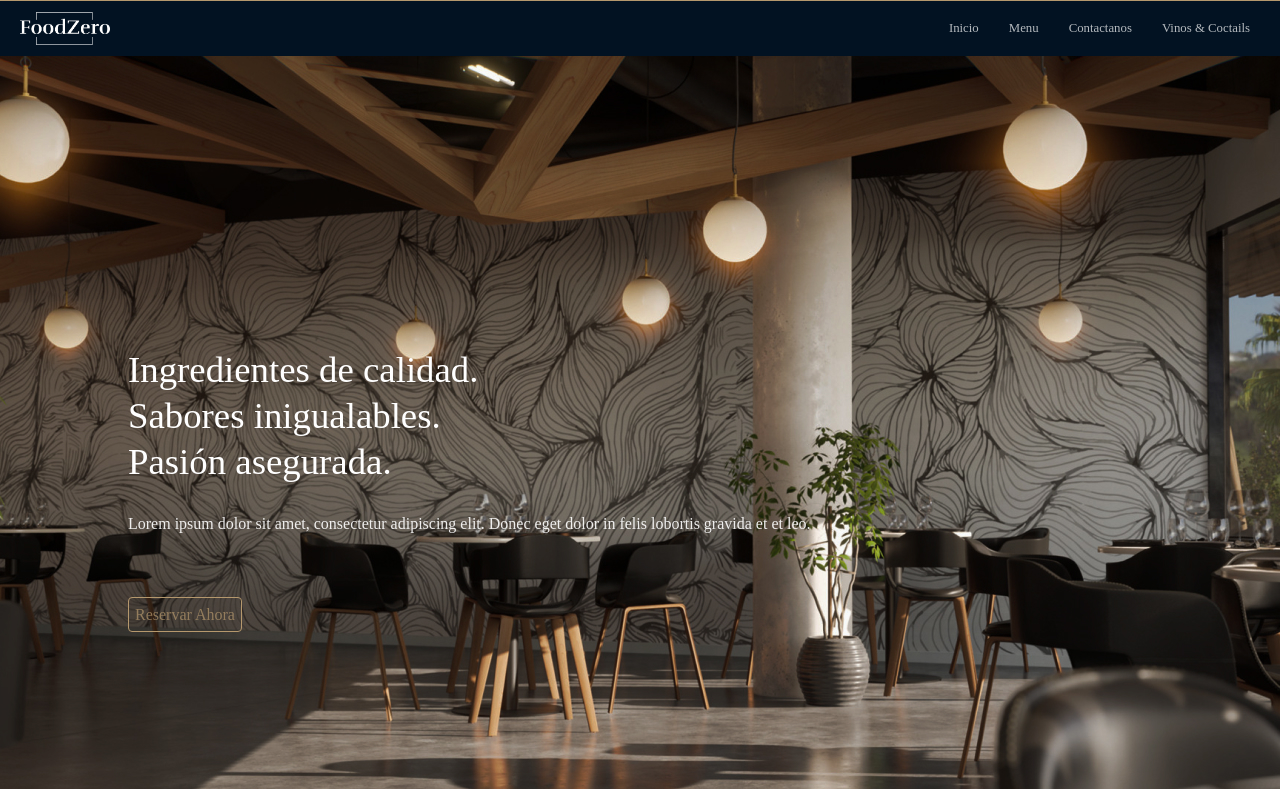
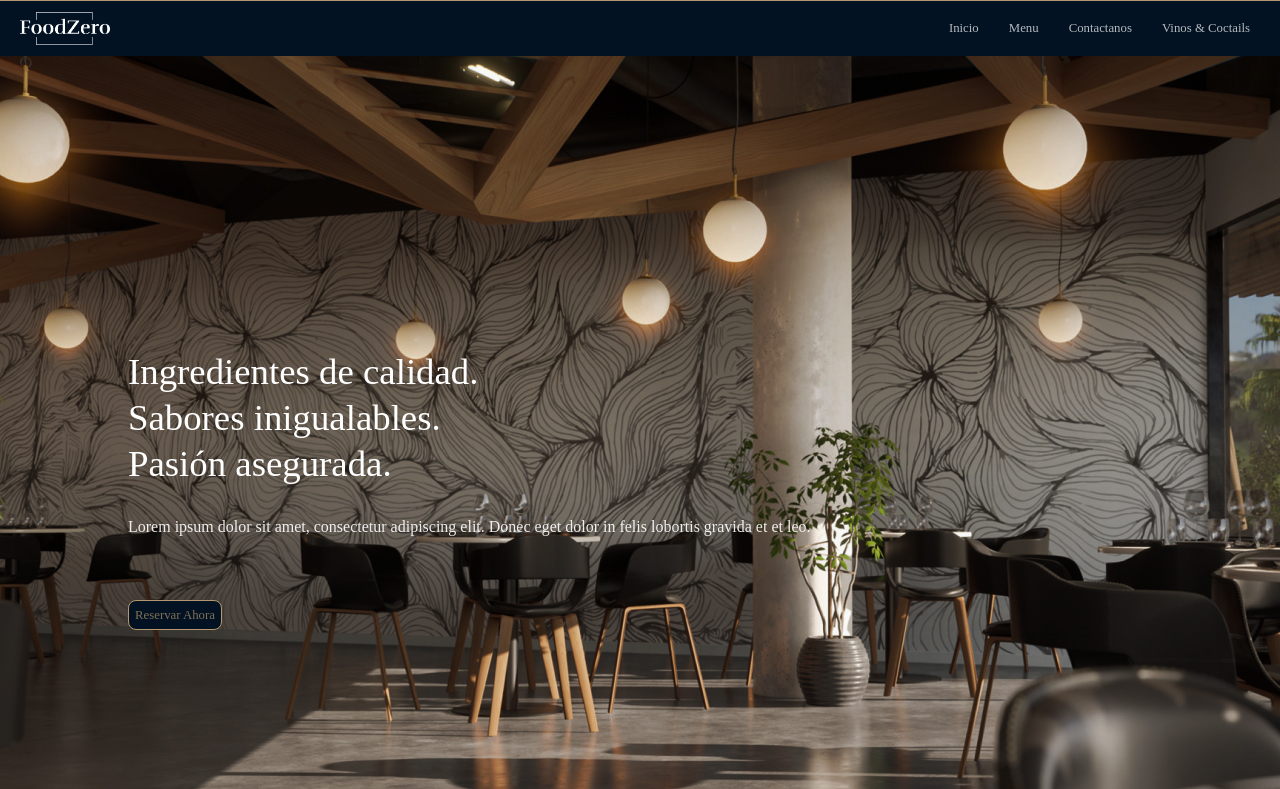
Before and after one commit to agufernndez/proyecto-restaurant-react, a React (Create React App) app in the folder frontend/: page / in a window 1280 px wide. Shown: the top 789 px of the page. Built offline with nearby package versions, Linux system fonts and the light colour scheme.

Commit message:
cree componente Button.Tiene props text y link para cada caso

```diff
--- a/frontend/src/App.css
+++ b/frontend/src/App.css
@@ -94,13 +94,13 @@ i {
     font-size: 2rem;
   }
 
-  button {
+  /* button {
     height: 35px;
   }
 
   button a {
     font-size: 1rem;
-  }
+  } */
 
   i {
     font-size: 1rem;
--- /dev/null
+++ b/frontend/src/components/layout/Button/Button.js
@@ -0,0 +1,14 @@
+import React from 'react';
+import { Link } from 'react-router-dom';
+import "./button.css"
+
+
+const Button = props => {
+    return (
+        <button className="button">
+            <Link to={props.link}>{props.text}</Link>
+        </button>
+     );
+}
+
+export default Button;
--- /dev/null
+++ b/frontend/src/components/layout/Button/button.css
@@ -0,0 +1,28 @@
+.button {
+    background: none;
+    border: 1px solid var(--marron);
+    border-radius: 4px;
+    height: 30px;
+    width:fit-content;
+
+}
+
+.button:hover {
+    background-color: var(--marron);
+    color: var(--blanco);
+}
+
+.button a {
+    text-decoration: none;
+    color: var(--marron);
+    font-family: 'Bodoni Moda', serif;
+    background: none;
+    font-size: 0.8rem;
+
+}
+
+.button a:hover {
+    text-decoration: underline;
+    color: var(--blanco);
+
+}
--- a/frontend/src/pages/Contactanos/contactanos.css
+++ b/frontend/src/pages/Contactanos/contactanos.css
@@ -100,7 +100,7 @@
     }
 
     .button {
-        width: 8vw;
+        width: fit-content;
         border-radius: 8px;
     }
 }
--- a/frontend/src/pages/Home/HomePage.jsx
+++ b/frontend/src/pages/Home/HomePage.jsx
@@ -1,5 +1,6 @@
 import React from 'react';
 import { Link } from 'react-router-dom';
+import Button from '../../components/layout/Button/Button';
 import Reservar from '../../components/layout/Reservar/Reservar';
 import "./home.css"
 
@@ -9,13 +10,14 @@ const HomePage = () => {
             <main className="homePage">
                 <section className="section sectionPrincipal">
                     <div>
-                    <h1>Ingredientes de calidad. <br/>
-                        Sabores inigualables. <br/>
-                        Pasión asegurada.</h1>
-                    <p>Lorem ipsum dolor sit amet, consectetur adipiscing elit. Donec eget dolor in felis lobortis gravida et et leo.</p>
-                    <button>
-                        <a href="">Reservar Ahora</a>
-                    </button>
+                        <h1>Ingredientes de calidad. <br/>
+                            Sabores inigualables. <br/>
+                            Pasión asegurada.</h1>
+                        <p>Lorem ipsum dolor sit amet, consectetur adipiscing elit. Donec eget dolor in felis lobortis gravida et et leo.</p>
+                        {/* <button>
+                            <a href="">Reservar Ahora</a>
+                        </button> */}
+                        <Button text="Reservar Ahora" link="/contactanos"/>
                     </div>
                 </section>
 
```
